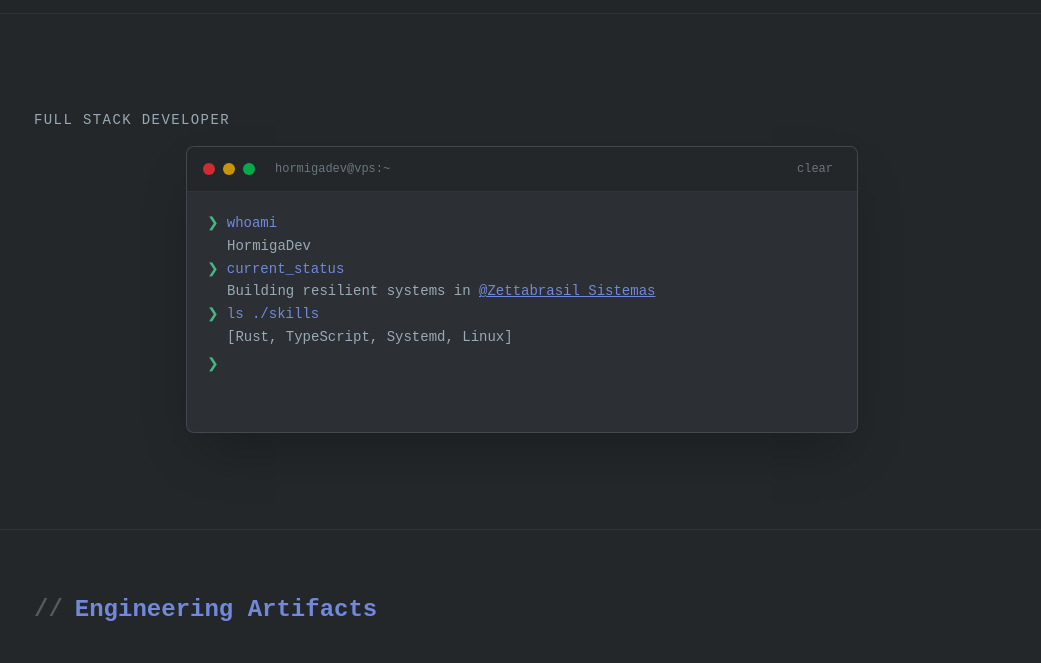
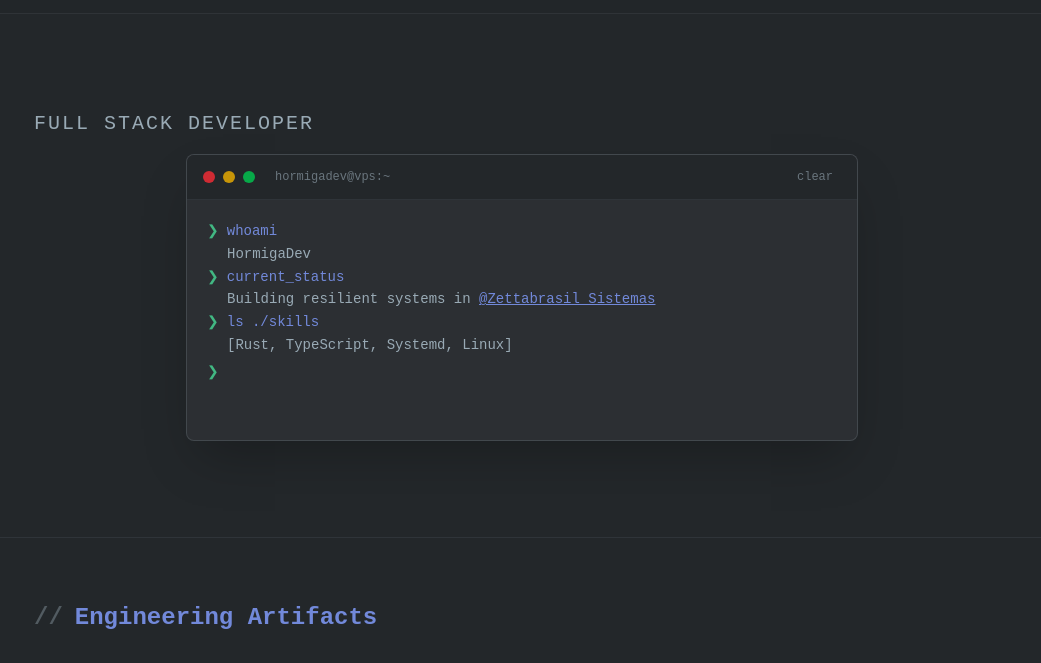
Before and after one commit to HormigaDev/hormigadev, an Astro site: page / in a window 1280 px wide. Shown: the part 55-718 px from the top of the page, without its empty margins (118-1159 px from the left). Built offline with nearby package versions, Linux system fonts and the light colour scheme; Astro itself is replaced by a stand-in of ours.

Commit message:
feat: optimizar página principal para SEO añadiendo la etiqueta h1

```diff
--- a/src/pages/index.astro
+++ b/src/pages/index.astro
@@ -130,9 +130,8 @@ const skills: { name: string; color: string }[] = [
   <main class="flex-1">
     <section class="py-12 sm:py-16 md:py-24">
       <div class="max-w-5xl mx-auto px-4 sm:px-6">
-        <p class="text-xs sm:text-sm font-mono text-tech-secondary mb-4 tracking-widest uppercase" data-i18n="hero.role">
-
-        </p>
+        <h1 class="text-md sm:text-xl font-mono text-tech-secondary mb-4 tracking-widest uppercase" data-i18n="hero.role">
+        </h1>
         <HeroTerminal client:visible />
       </div>
     </section>
```
